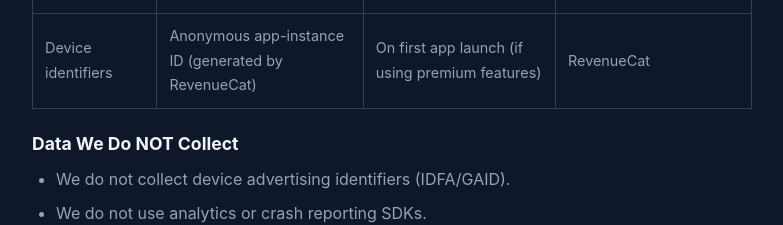
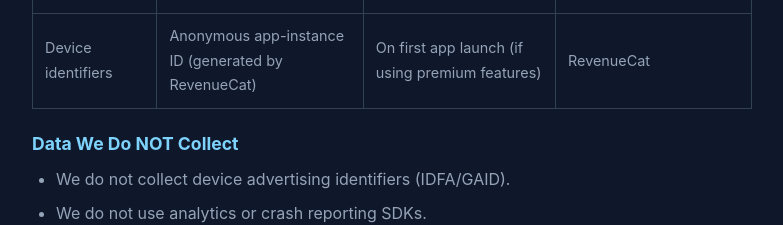
Before and after one commit to maxikyo/subsave-legal, a plain HTML site: page privacy.html in a window 1280 px wide. Shown: the part 1060-1285 px from the top of the page, without its empty margins (248-1031 px from the left). Drawn offline with Linux system fonts and the light colour scheme.

Commit message:
fix: h3 headings use ice-blue color for consistency

```diff
--- a/privacy.html
+++ b/privacy.html
@@ -47,7 +47,7 @@
       margin-bottom: 12px;
     }
     h3 {
-      color: var(--text-primary);
+      color: var(--ice-blue);
       font-size: 1.1rem;
       margin-top: 20px;
       margin-bottom: 8px;
```
